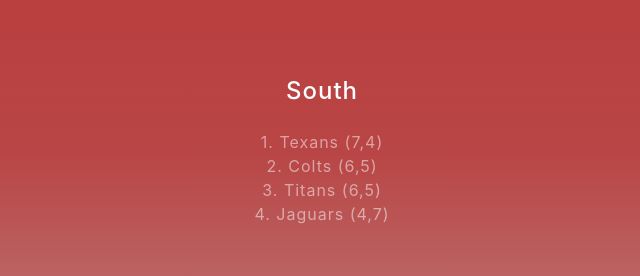
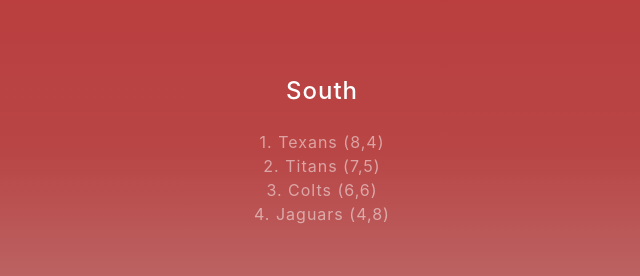
Before and after one commit to blakeharris3/NFLStandings, a website with bundled scripts: page standings/index.html in a window 1280 px wide. Shown: the part 3428-3704 px from the top of the page, 318-958 px from the left. Built offline with nearby package versions, Linux system fonts and the light colour scheme.

Commit message:
AFC South

```diff
--- a/standings/index.html
+++ b/standings/index.html
@@ -117,10 +117,10 @@
               4. Dolphins (3,9)
             </p>
             <h4 class="text-white mb-4">South</h4>
-            <p class="text-white-50">1. Texans (7,4)<br>
-              2. Colts (6,5)<br>
-              3. Titans (6,5)<br>
-              4. Jaguars (4,7)
+            <p class="text-white-50">1. Texans (8,4)<br>
+              2. Titans (7,5)<br>
+              3. Colts (6,6)<br>
+              4. Jaguars (4,8)
             </p>
             <h4 class="text-white mb-4">West</h4>
             <p class="text-white-50">1. Chiefs (8,4)<br>
```
